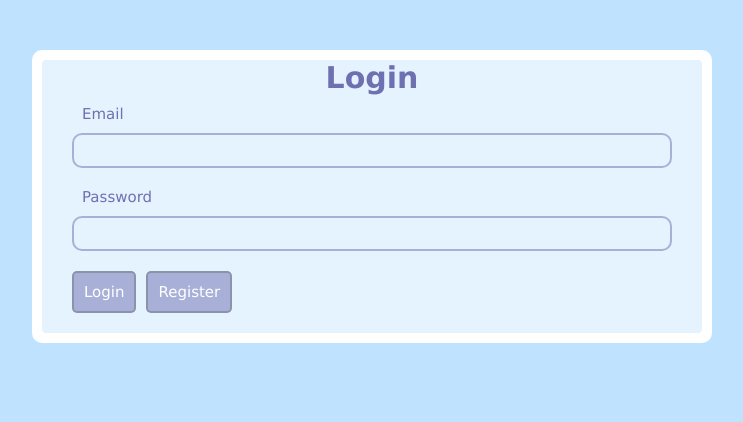
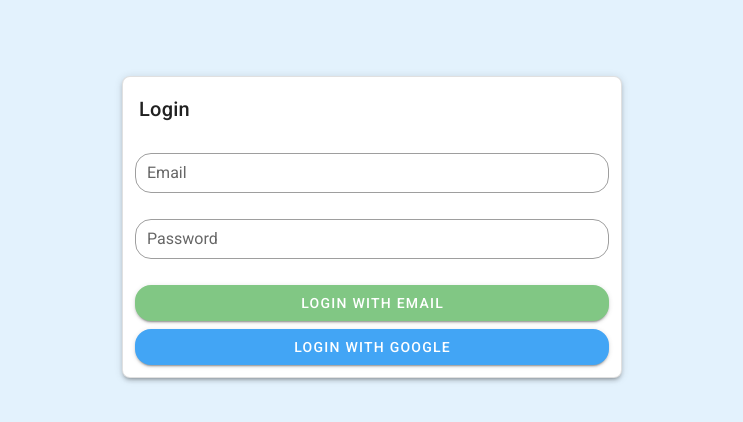
Before and after one commit to sirinnear/Todo-App-Project, a Vue app: page /#/login in a window 1280 px wide. Shown: the top 422 px of the page, without its empty margins (268-1011 px from the left). Built offline with nearby package versions, Linux system fonts and the light colour scheme.

Commit message:
Vuetified Login page

```diff
--- a/src/components/Login.vue
+++ b/src/components/Login.vue
@@ -1,22 +1,52 @@
 <template>
-    <div class="outer-container">
-        <div class="inner-container">
-            <h1>Login</h1>
-            <div class="input-container">
-                <label>Email</label>
-                <br/>
-                <input type="text">
-            </div>
-            <div class="input-container">
-                <label>Password</label>
-                <br/>
-                <input type="password">
-            </div>
-            <button class="button">Login</button>
-            <button class="button" style="margin: 0px">Register</button>
-            <p id="placeholder"></p>
-        </div>
-    </div>
+<!--    <div class="outer-container">-->
+<!--        <div class="inner-container">-->
+<!--            <h1>Login</h1>-->
+<!--            <div class="input-container">-->
+<!--                <label>Email</label>-->
+<!--                <br/>-->
+<!--                <input type="text">-->
+<!--            </div>-->
+<!--            <div class="input-container">-->
+<!--                <label>Password</label>-->
+<!--                <br/>-->
+<!--                <input type="password">-->
+<!--            </div>-->
+<!--            <button class="button">Login</button>-->
+<!--            <button class="button" style="margin: 0px">Register</button>-->
+<!--            <p id="placeholder"></p>-->
+<!--        </div>-->
+<!--    </div>-->
+    <v-app>
+        <v-container>
+            <v-card
+            outlined
+            class="mt-16 mx-auto elevation-3 rounded-lg"
+            max-width="500"
+            min-width="300">
+                <v-card-title>Login</v-card-title>
+                <v-form>
+                    <v-container>
+                        <v-text-field
+                                dense
+                                outlined
+                                label="Email"
+                                class="rounded-xl"></v-text-field>
+                        <v-text-field
+                                dense
+                                outlined
+                                label="Password"
+                                :type="'password'"
+                                class="rounded-xl"></v-text-field>
+                        <v-btn block dark class="green lighten-2 rounded-xl">Login with Email</v-btn>
+                        <v-btn block dark class="blue lighten-1 mt-2 rounded-xl">Login with Google</v-btn>
+                        <!--                        <v-btn dark class="blue lighten-2 ml-2">Register</v-btn>-->
+                    </v-container>
+
+                </v-form>
+            </v-card>
+        </v-container>
+    </v-app>
 </template>
 
 <script>
@@ -26,13 +56,16 @@
 </script>
 
 <style scoped>
-    h1 {
-        text-align: center;
+    #app {
+        background-color: #E3F2FD;
     }
+    /*h1 {*/
+    /*    text-align: center;*/
+    /*}*/
 
-    .input-container {
-        margin: 10px 30px;
-    }
+    /*.input-container {*/
+    /*    margin: 10px 30px;*/
+    /*}*/
 
     /*.input-container input {*/
     /*    box-sizing: border-box;*/
@@ -45,20 +78,20 @@
     /*    outline: none;*/
     /*}*/
 
-    .input-container input, label {
-        padding: 10px;
-        margin: 10px 0px;
-        font-size: inherit;
-    }
+    /*.input-container input, label {*/
+    /*    padding: 10px;*/
+    /*    margin: 10px 0px;*/
+    /*    font-size: inherit;*/
+    /*}*/
 
-    button {
-        padding: 10px;
-        margin: 0px 10px 20px 30px;
-        font-size: inherit;
-        font-family: inherit;
-        color: white;
-        background-color: rgba(110, 112, 178, 0.51);
-        border: rgba(99, 99, 99, 0.39) solid 2px;
-        border-radius: 5px;
-    }
+    /*button {*/
+    /*    padding: 10px;*/
+    /*    margin: 0px 10px 20px 30px;*/
+    /*    font-size: inherit;*/
+    /*    font-family: inherit;*/
+    /*    color: white;*/
+    /*    background-color: rgba(110, 112, 178, 0.51);*/
+    /*    border: rgba(99, 99, 99, 0.39) solid 2px;*/
+    /*    border-radius: 5px;*/
+    /*}*/
 </style>
--- a/src/main.js
+++ b/src/main.js
@@ -3,7 +3,7 @@
 import router from '@/router';
 import store from '@/store';
 
-import '@/assets/style.css';
+// import '@/assets/style.css';
 import vuetify from './plugins/vuetify';
 
 Vue.config.productionTip = false;
```
